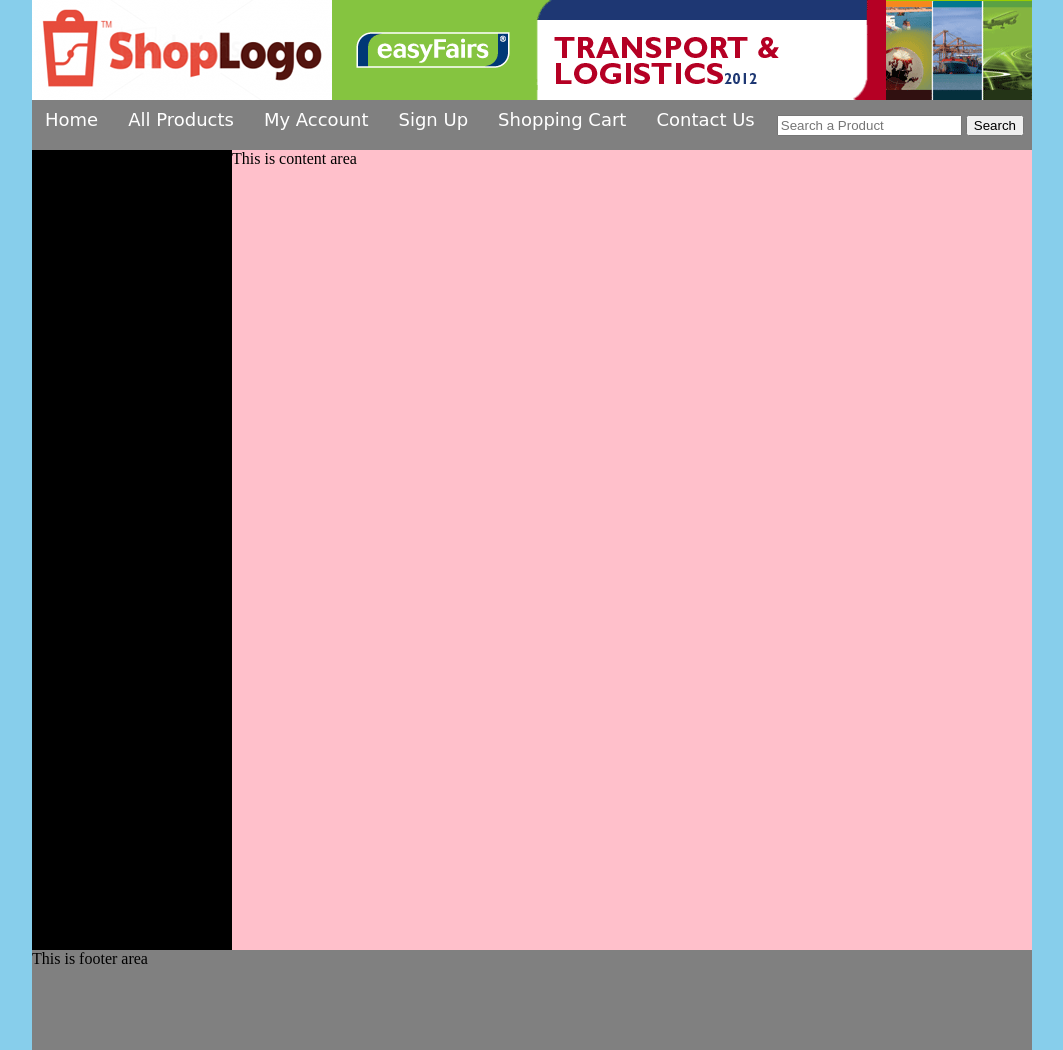
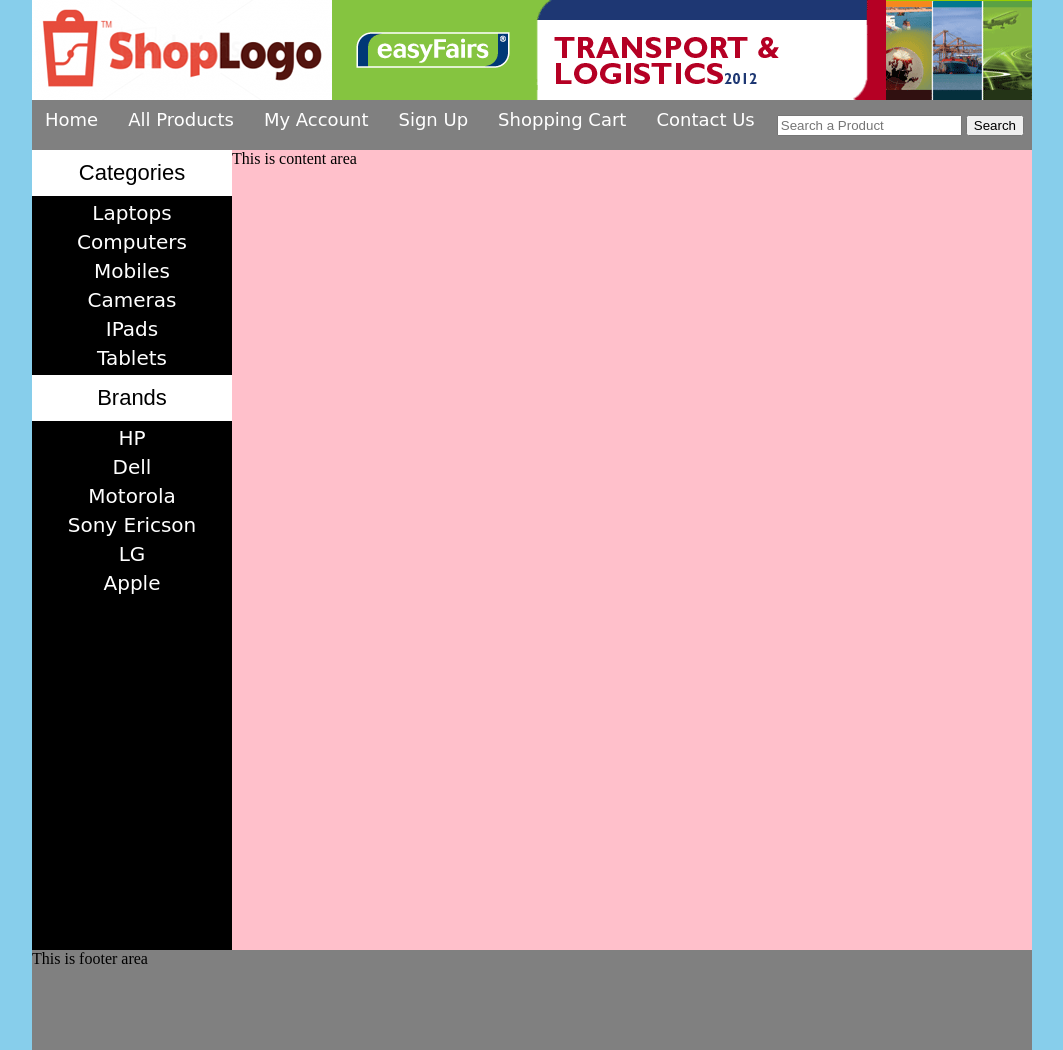
Before and after one commit to SunmeetOberoi/Web-Development, a PHP site: page / in a window 1280 px wide. Shown: the whole page, without its empty margins (108-1171 px from the left). Run offline with PHP 8.4, Linux system fonts and the light colour scheme.

Commit message:
Added static companies and brands

```diff
--- a/Courses/php/ecommerce/index.php
+++ b/Courses/php/ecommerce/index.php
@@ -31,7 +31,30 @@
 
       <div class="content_wrapper">
 
-        <div id="sidebar">This is sidebar</div>
+        <div id="sidebar">
+
+          <div id="sidebar_title">Categories</div>
+          <ul id="cats">
+            <li><a href="#">Laptops</a></li>
+            <li><a href="#">Computers</a></li>
+            <li><a href="#">Mobiles</a></li>
+            <li><a href="#">Cameras</a></li>
+            <li><a href="#">IPads</a></li>
+            <li><a href="#">Tablets</a></li>
+          </ul>
+
+
+          <div id="sidebar_title">Brands</div>
+          <ul id="cats">
+            <li><a href="#">HP</a></li>
+            <li><a href="#">Dell</a></li>
+            <li><a href="#">Motorola</a></li>
+            <li><a href="#">Sony Ericson</a></li>
+            <li><a href="#">LG</a></li>
+            <li><a href="#">Apple</a></li>
+          </ul>
+
+        </div>
 
         <div id="content_area">This is content area</div>
 
--- a/Courses/php/ecommerce/styles/style.css
+++ b/Courses/php/ecommerce/styles/style.css
@@ -70,6 +70,41 @@ body {background-color: skyblue;}
     float: left;
 }
 
+
+#sidebar_title{
+    background: white;
+    color: black;
+    font-size: 22px;
+    font-family: arial;
+    padding: 10px;
+    text-align: center;
+}
+
+#cats{
+    text-align: center;
+}
+
+#cats li{
+    list-style: none;
+    margin: 5px;
+}
+
+#cats a{
+    color: white;
+    padding: 8px;
+    margin: 5px;
+    font-size: 20px;
+    text-decoration: none;
+    font-family: "Comic Sans MS";
+}
+
+#cats a:hover{
+    color: red;
+    text-decoration: underline;
+    font-weight: bolder;
+
+}
+
 #footer{
     width: 1000px;
     height: 100px;
```
